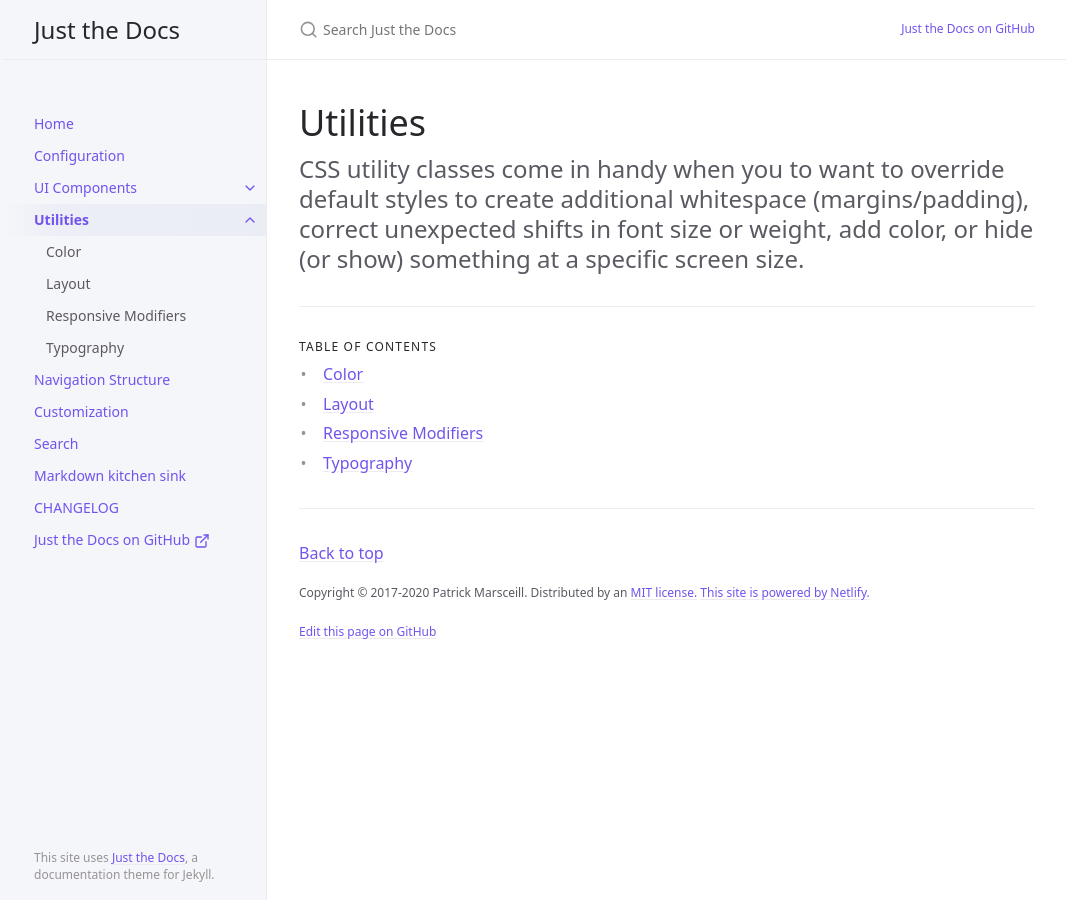
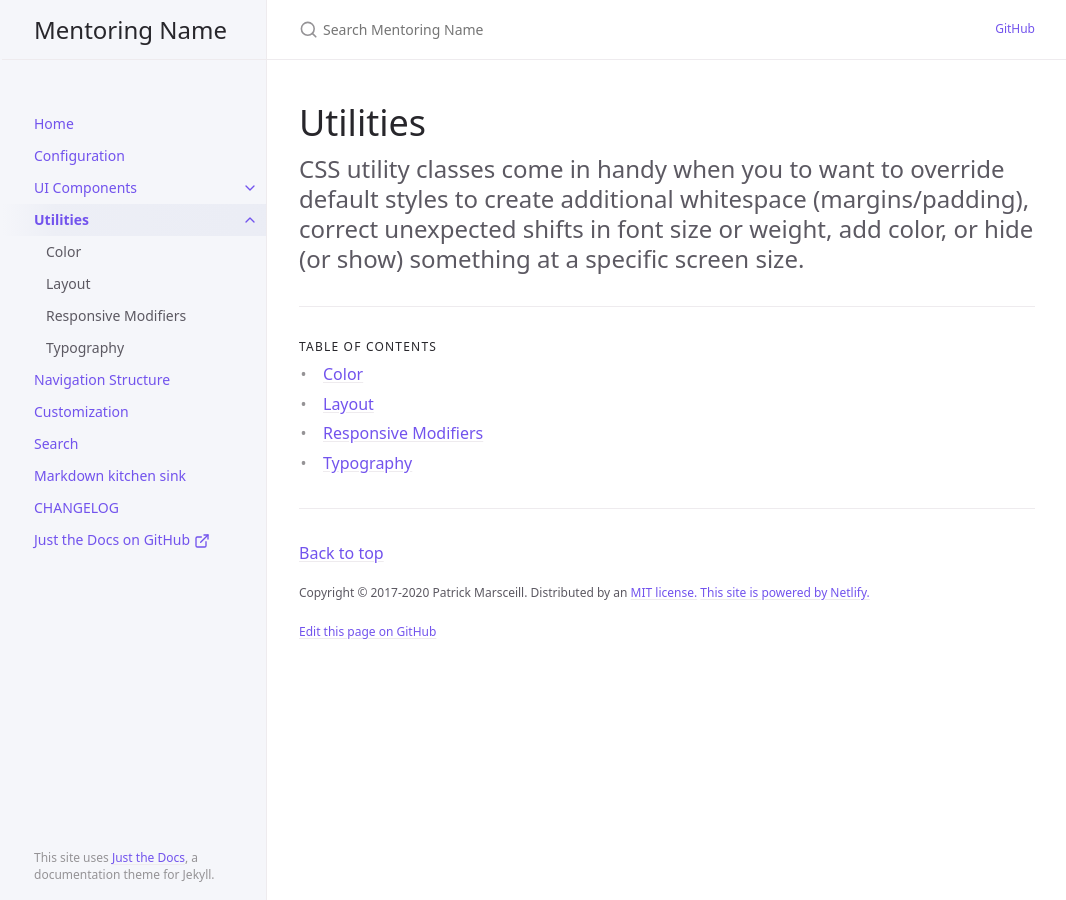
Before and after one commit to CLiF-1593/Test, a Jekyll site: the page built from docs/utilities/utilities.md, in a window 1280 px wide. Shown: the whole page, without its empty margins (105-1171 px from the left). Built offline with Jekyll 4.4.1, drawn with Linux system fonts in a browser that asks for light colours.

Commit message:
Update _config.yml

```diff
--- a/_config.yml
+++ b/_config.yml
@@ -13,8 +13,8 @@
 # you will see them accessed via {{ site.title }}, {{ site.github_repo }}, and so on.
 # You can create any custom variable you would like, and they will be accessible
 # in the templates via {{ site.myvariable }}.
-title: Just the Docs
-description: A Jekyll theme for documentation
+title: [Mentoring Name]
+description: KSA [Mentoring Name] Website
 baseurl: "/Test" # the subpath of your site, e.g. /blog
 url: "https://clif-1593.github.io" # the base hostname & protocol for your site, e.g. http://example.com
 
@@ -91,7 +91,7 @@ heading_anchors: true
 
 # Aux links for the upper right navigation
 aux_links:
-  "Just the Docs on GitHub":
+  "GitHub":
     - "//github.com/CLiF-1593/Test"
 
 # Makes Aux links open in a new tab. Default is false
```
